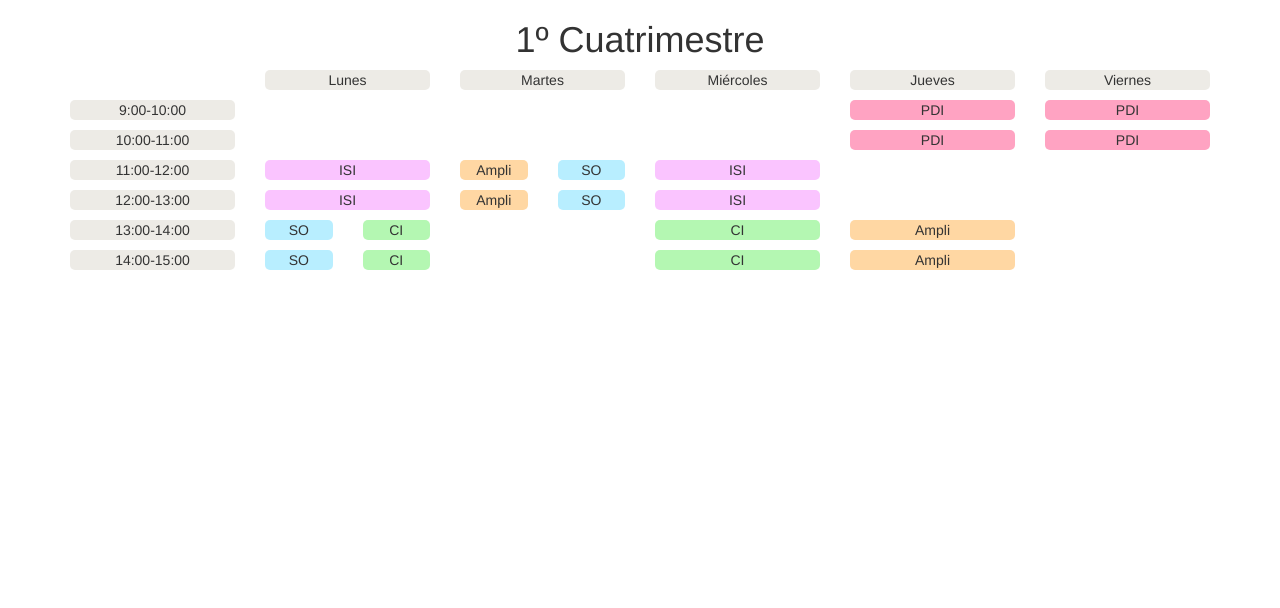
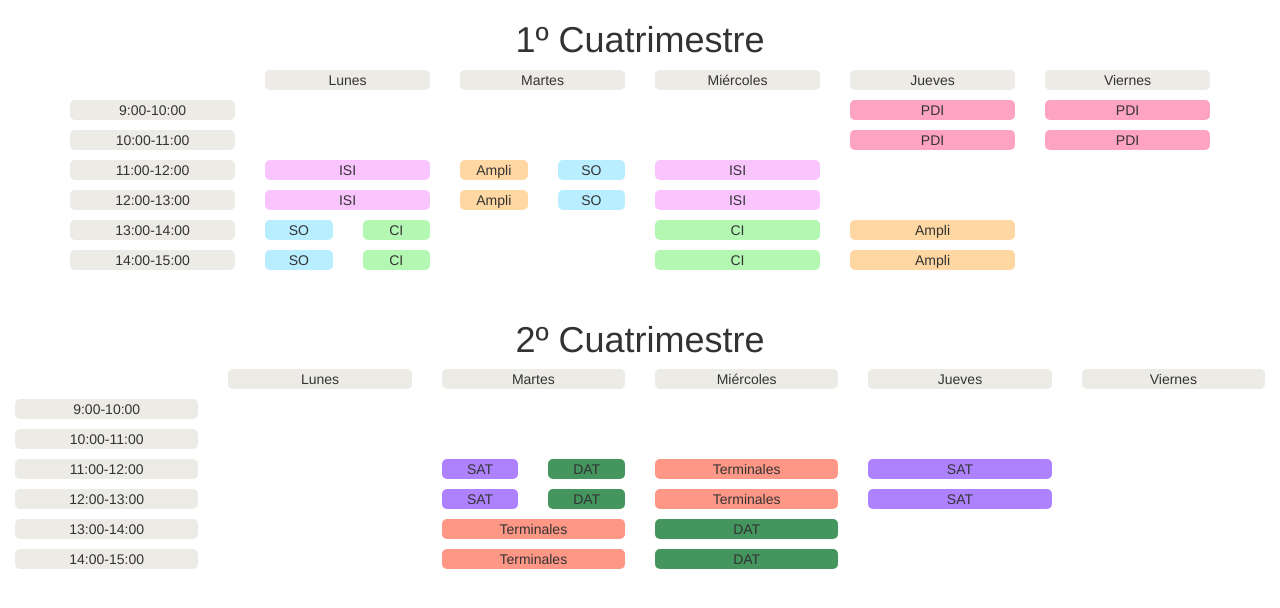
Before and after one commit to julianperezm/dat, a plain HTML site: page practica02/horario.html in a window 1280 px wide. Drawn offline with nearby package versions, Linux system fonts and the light colour scheme.

Commit message:
update horario

```diff
--- a/practica02/horario.html
+++ b/practica02/horario.html
@@ -46,6 +46,21 @@ Login: julian -->
 
         .pdi{
             background-color: #ffa3c2;
+            border-radius: 5px;
+        }
+
+        .sat{
+            background-color: #ae82ff;
+            border-radius: 5px;
+        }
+
+        .terminales{
+            background-color: #ff9787;
+            border-radius: 5px;
+        }
+
+        .dat{
+            background-color: #44965e;
             border-radius: 5px;
         }
     </style>
@@ -294,6 +309,235 @@ Login: julian -->
             </div>
         </div>
     </div>
+    <br>
+    <h1>
+        2º Cuatrimestre
+    </h1>
+
+    <div class="container-fluid">
+        <div class="row">
+            <div class="col-xs-2">
+                <p>
+
+                </p>
+            </div>
+            <div class="col-xs-2">
+                <p class="horas">
+                    Lunes
+                </p>
+            </div>
+            <div class="col-xs-2">
+                <p class="horas">
+                    Martes
+                </p>
+            </div>
+            <div class="col-xs-2">
+                <p class="horas">
+                    Miércoles
+                </p>
+            </div>
+            <div class="col-xs-2">
+                <p class="horas">
+                    Jueves
+                </p>
+            </div>
+            <div class="col-xs-2">
+                <p class="horas">
+                    Viernes
+                </p>
+            </div>
+        </div>
+
+    <div class="row">
+        <div class="col-xs-2">
+            <p class = "horas">
+                9:00-10:00
+            </p>
+        </div>
+        <div class="col-xs-2">
+            <p>
+            </p>
+        </div>
+        <div class="col-xs-2">
+            <p>
+            </p>
+        </div>
+        <div class="col-xs-2">
+            <p>
+            </p>
+        </div>
+        <div class="col-xs-2">
+            <p>
+            </p>
+        </div>
+        <div class="col-xs-2">
+            <p>
+            </p>
+        </div>
+    </div>
+    <div class="row">
+        <div class="col-xs-2">
+            <p class="horas">
+                10:00-11:00
+            </p>
+
+        </div>
+        <div class="col-xs-2">
+            <p>
+            </p>
+        </div>
+        <div class="col-xs-2">
+            <p>
+            </p>
+        </div>
+        <div class="col-xs-2">
+            <p>
+            </p>
+        </div>
+        <div class="col-xs-2">
+            <p>
+            </p>
+        </div>
+        <div class="col-xs-2">
+            <p>
+            </p>
+        </div>
+    </div>
+    <div class="row">
+        <div class="col-xs-2">
+            <p class="horas">
+                11:00-12:00
+            </p>
+        </div>
+        <div class="col-xs-2">
+            <p>
+            </p>
+        </div>
+        <div class="col-xs-1">
+            <p class="sat">
+                SAT
+            </p>
+        </div>
+        <div class="col-xs-1">
+            <p class="dat">
+                DAT
+            </p>
+        </div>
+        <div class="col-xs-2">
+            <p class="terminales">
+                 Terminales
+            </p>
+        </div>
+        <div class="col-xs-2">
+            <p class="sat">
+                SAT
+            </p>
+        </div>
+        <div class="col-xs-2">
+            <p>
+            </p>
+        </div>
+
+    </div>
+    <div class="row">
+        <div class="col-xs-2">
+            <p class="horas">
+                12:00-13:00
+            </p>
+
+        </div>
+        <div class="col-xs-2">
+            <p>
+            </p>
+        </div>
+        <div class="col-xs-1">
+            <p class="sat">
+                SAT
+            </p>
+        </div>
+        <div class="col-xs-1">
+            <p class="dat">
+                DAT
+            </p>
+        </div>
+        <div class="col-xs-2">
+            <p class="terminales">
+                 Terminales
+            </p>
+        </div>
+        <div class="col-xs-2">
+            <p class="sat">
+                SAT
+            </p>
+        </div>
+        <div class="col-xs-2">
+            <p>
+            </p>
+        </div>
+
+    </div>
+    <div class="row">
+        <div class="col-xs-2">
+            <p class="horas">
+                13:00-14:00
+            </p>
+
+        </div>
+        <div class="col-xs-2">
+            <p>
+            </p>
+        </div>
+
+        <div class="col-xs-2">
+            <p class="terminales">
+                Terminales
+            </p>
+        </div>
+        <div class="col-xs-2">
+            <p class="dat">
+                DAT
+            </p>
+        </div>
+        <div class="col-xs-2">
+            <p>
+            </p>
+        </div>
+        <div class="col-xs-2">
+            <p>
+            </p>
+        </div>
+    </div>
+    <div class="row">
+        <div class="col-xs-2">
+            <p class="horas">
+                14:00-15:00
+            </p>
+
+        </div>
+        <div class="col-xs-2">
+            <p>
+            </p>
+        </div>
+        <div class="col-xs-2">
+            <p class="terminales">
+                Terminales
+            </p>
+        </div>
+        <div class="col-xs-2">
+            <p class="dat">
+                DAT
+            </p>
+        </div>
+        <div class="col-xs-2">
+            <p>
+            </p>
+        </div>
+        <div class="col-xs-2">
+            <p>
+            </p>
+        </div>
+    </div>
+</div>
 </body>
 
 </html>
```
